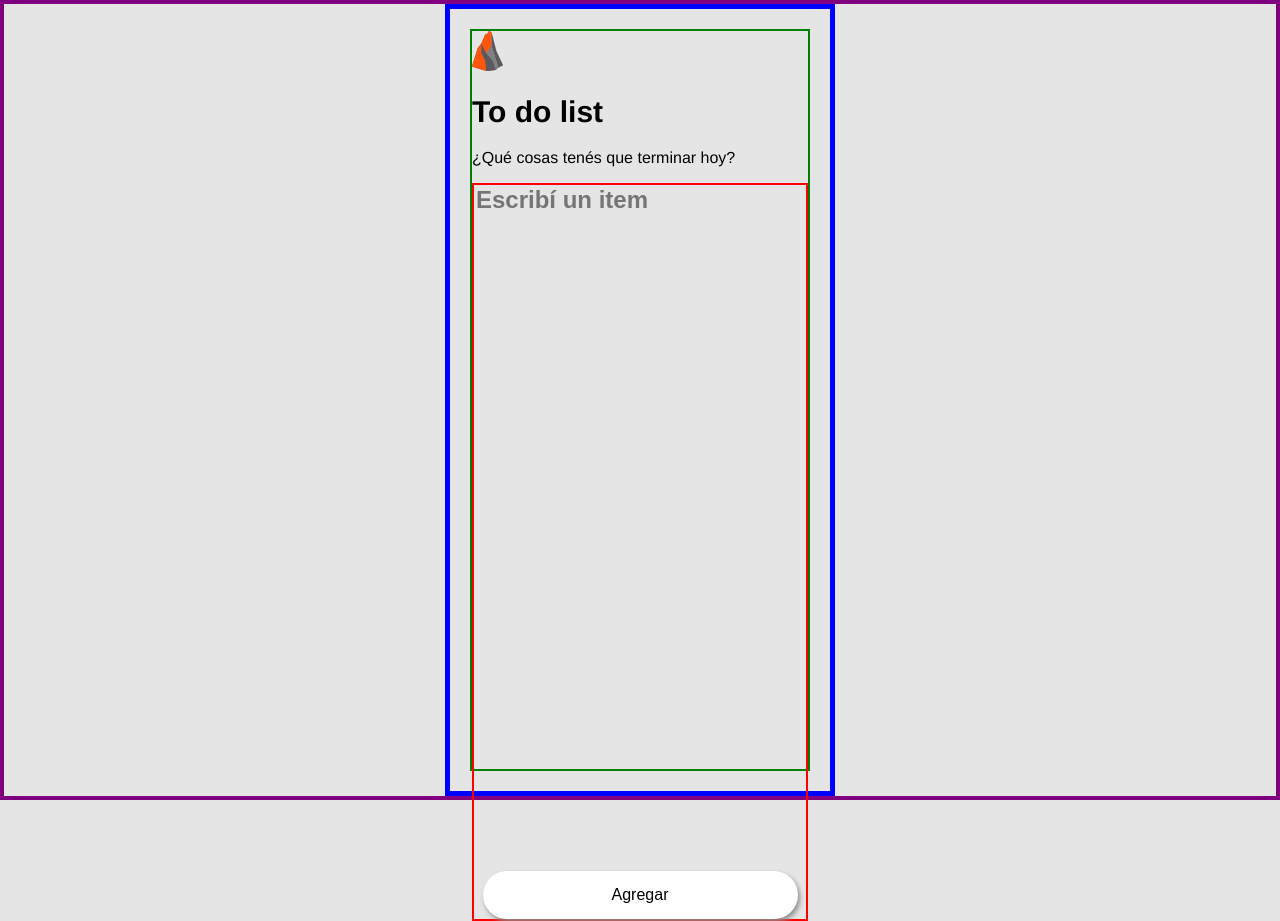
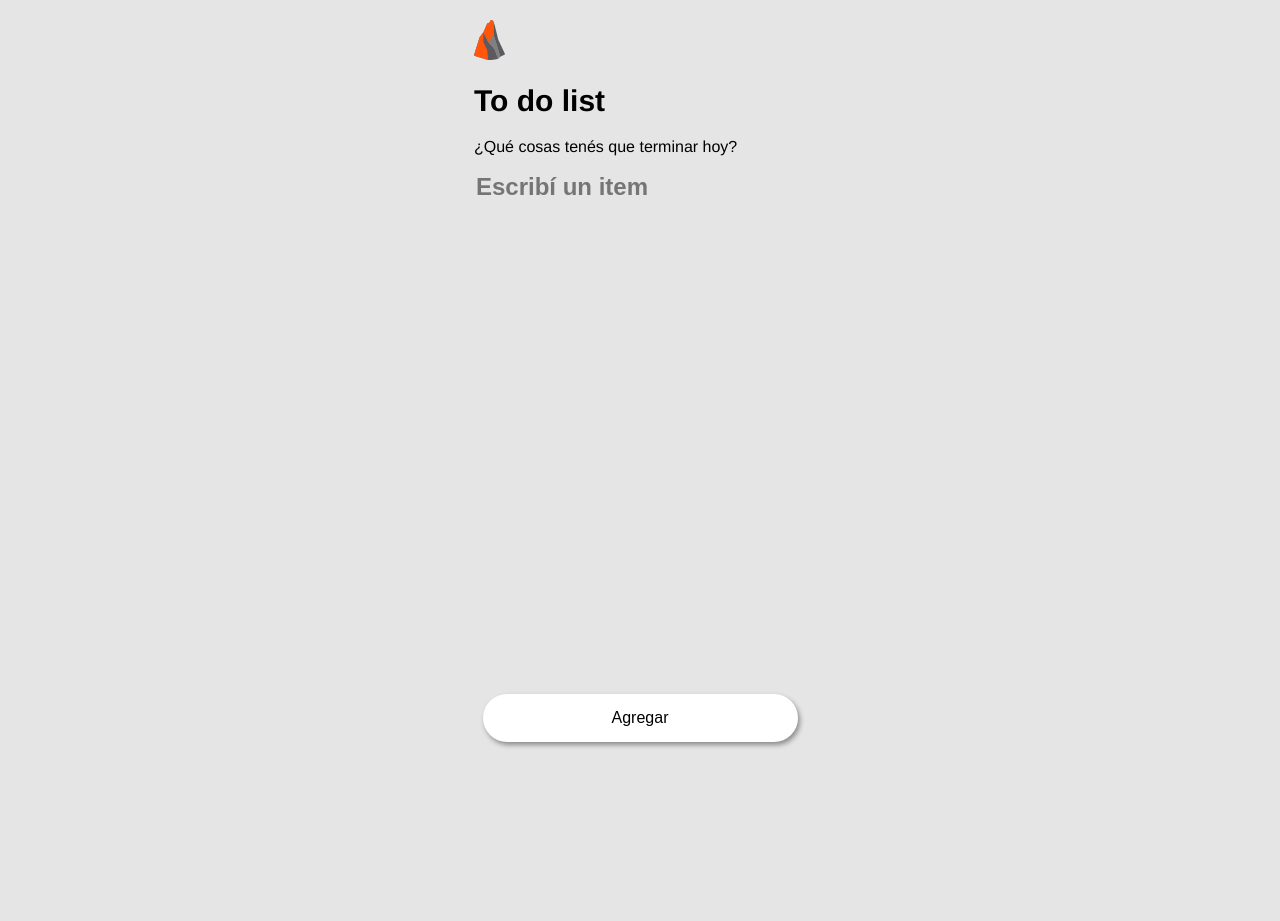
Before and after one commit to gonzalojosedev/PCNT_ToDoList, a React (Create React App) app: page / in a window 1280 px wide. After the commit the page ends 800 px from the top, so only its background shows below. Built offline with nearby package versions, Linux system fonts and the light colour scheme.

Commit message:
fixin styles

```diff
--- a/src/App.js
+++ b/src/App.js
@@ -14,7 +14,7 @@ const Subtitle = styled.h3`
     font-weight:400;
 `;
 const Div = styled.div`
-  border: 2px solid green;
+  /* border: 2px solid green; */
   height:100%;
 `;
 
--- a/src/components/Form.js
+++ b/src/components/Form.js
@@ -3,7 +3,6 @@ import styled from '@emotion/styled';
 
 const Input = styled.input`
     border: none;
-    /* width:100%; */
     font-size:24px;
     font-weight:700;
     outline:none;
@@ -17,8 +16,6 @@ const Button = styled.button`
     border: none;
     box-shadow: 2px 3px 5px  #8d8d8d ;
     border-radius:50px;
-    /* position: absolute;
-    bottom: 5%; */
     background: #FFFFFF;
     font-weight:400;
     font-size:16px;
@@ -29,8 +26,8 @@ const Formu = styled.form`
     flex-direction:column;
     align-items:center;
     justify-content:space-between;
-    border: solid 2px red;
-    height:100%;
+    /* border: solid 2px red; */
+    height:75%;
 
 `;
 
--- a/src/index.css
+++ b/src/index.css
@@ -10,7 +10,7 @@ html, body {
 	padding: 0;
 	width: 100%;
 	height: 100%;
-  border: solid 2px purple;
+  /* border: solid 2px purple; */
 }
 * {
   box-sizing: border-box;
@@ -20,7 +20,7 @@ code {
     monospace;
 }
 #root {
-  border: 5px solid blue;
+  /* border: 5px solid blue; */
   height: 100%;
   padding: 20px;
 }
```
